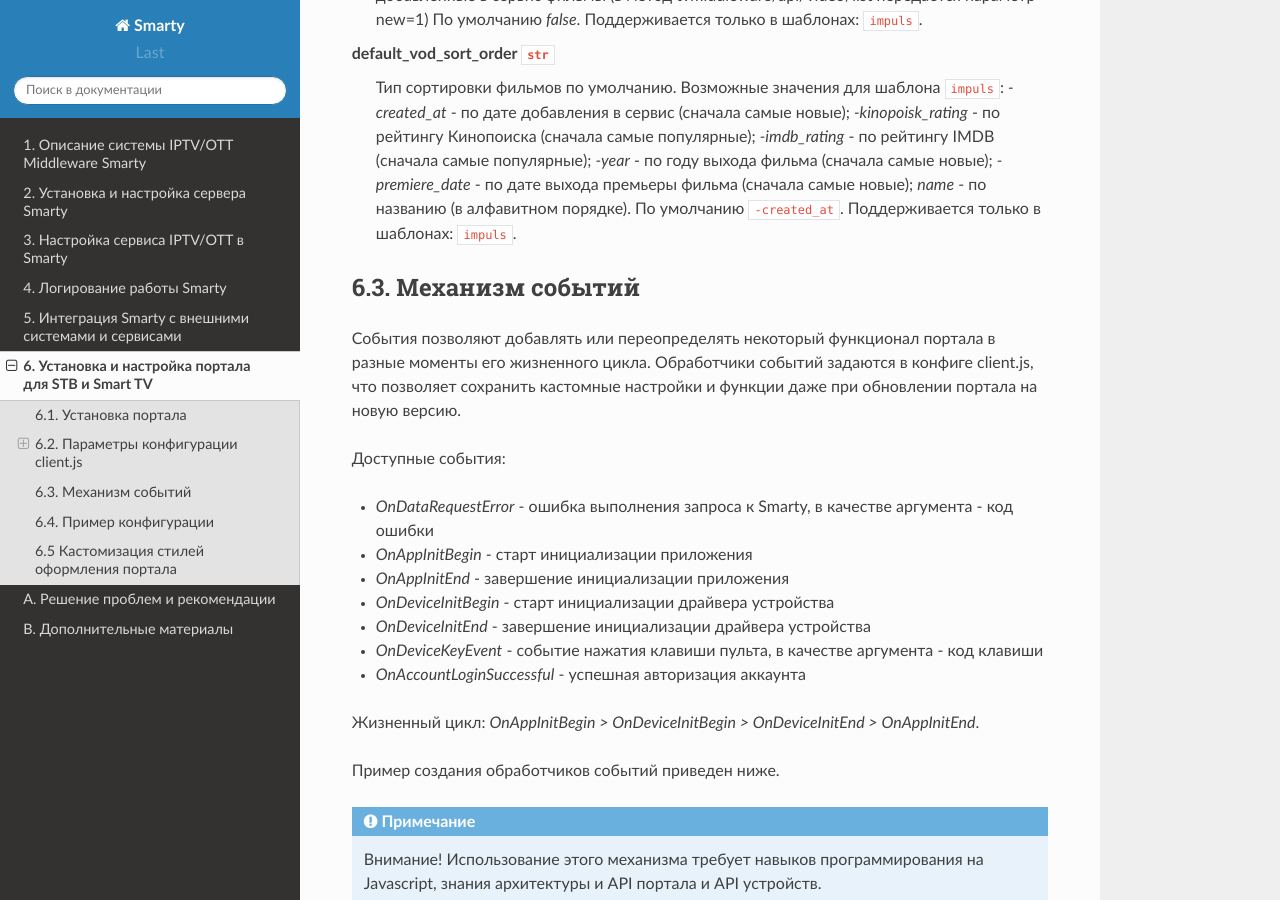
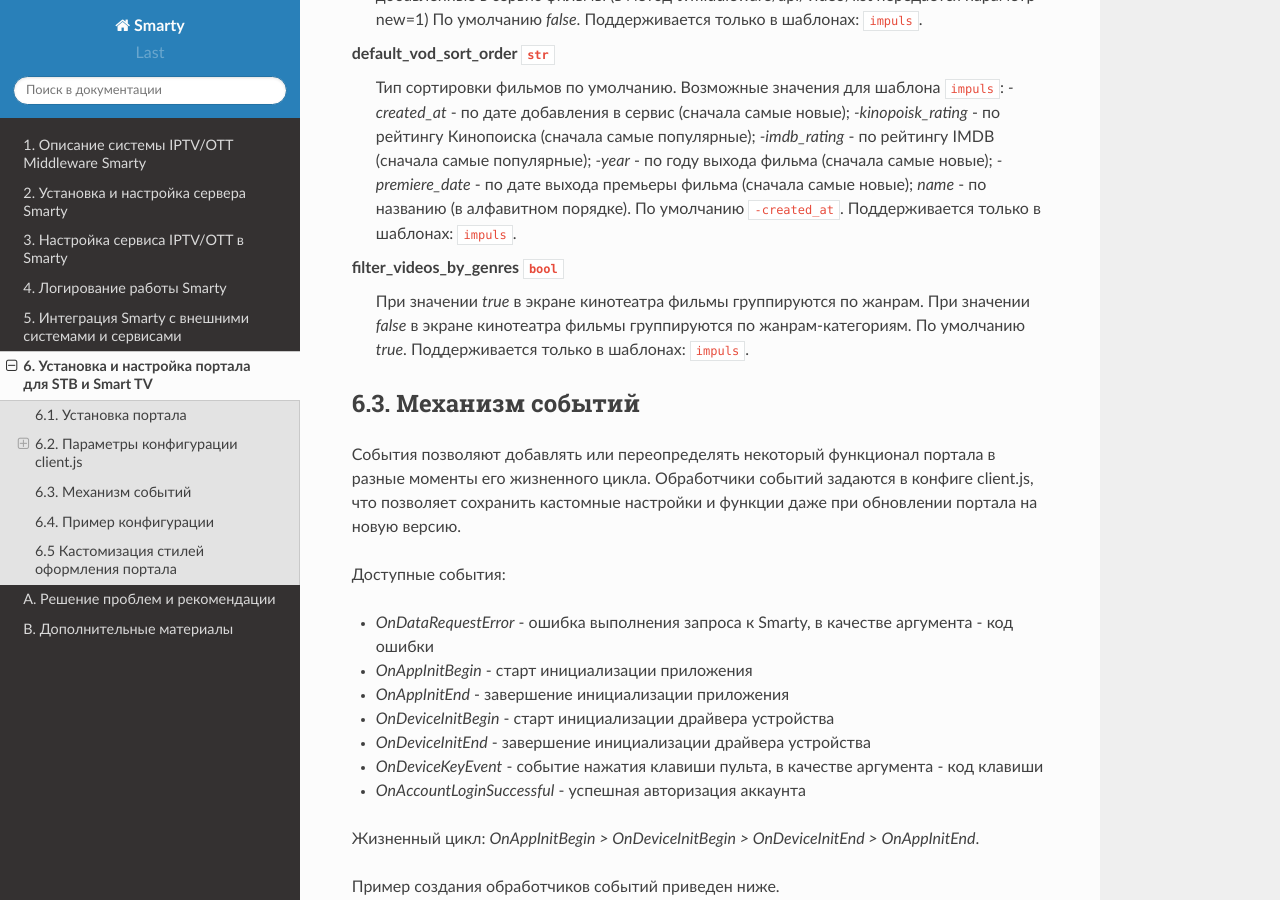
Before and after one commit to sergey-yakovlev/smarty-docs, a Sphinx documentation site: the page built from source/portal_setup.rst, in a window 1280 px wide and 900 px high, scrolled down 8044 px. Built offline with Sphinx 7.4.7 and the Read the Docs theme 2.0.0, drawn with Linux system fonts in a browser that asks for light colours.

Commit message:
filter_videos_by_genres

```diff
--- a/source/portal_setup.rst
+++ b/source/portal_setup.rst
@@ -396,6 +396,11 @@ default_vod_sort_order ``str``
     По умолчанию ``-created_at``.
     Поддерживается только в шаблонах: ``impuls``.
 
+filter_videos_by_genres ``bool``
+    При значении *true* в экране кинотеатра фильмы группируются по жанрам.
+    При значении *false* в экране кинотеатра фильмы группируются по жанрам-категориям.
+    По умолчанию *true*.
+    Поддерживается только в шаблонах: ``impuls``.
 
 .. _portal_event_system:
 
```
